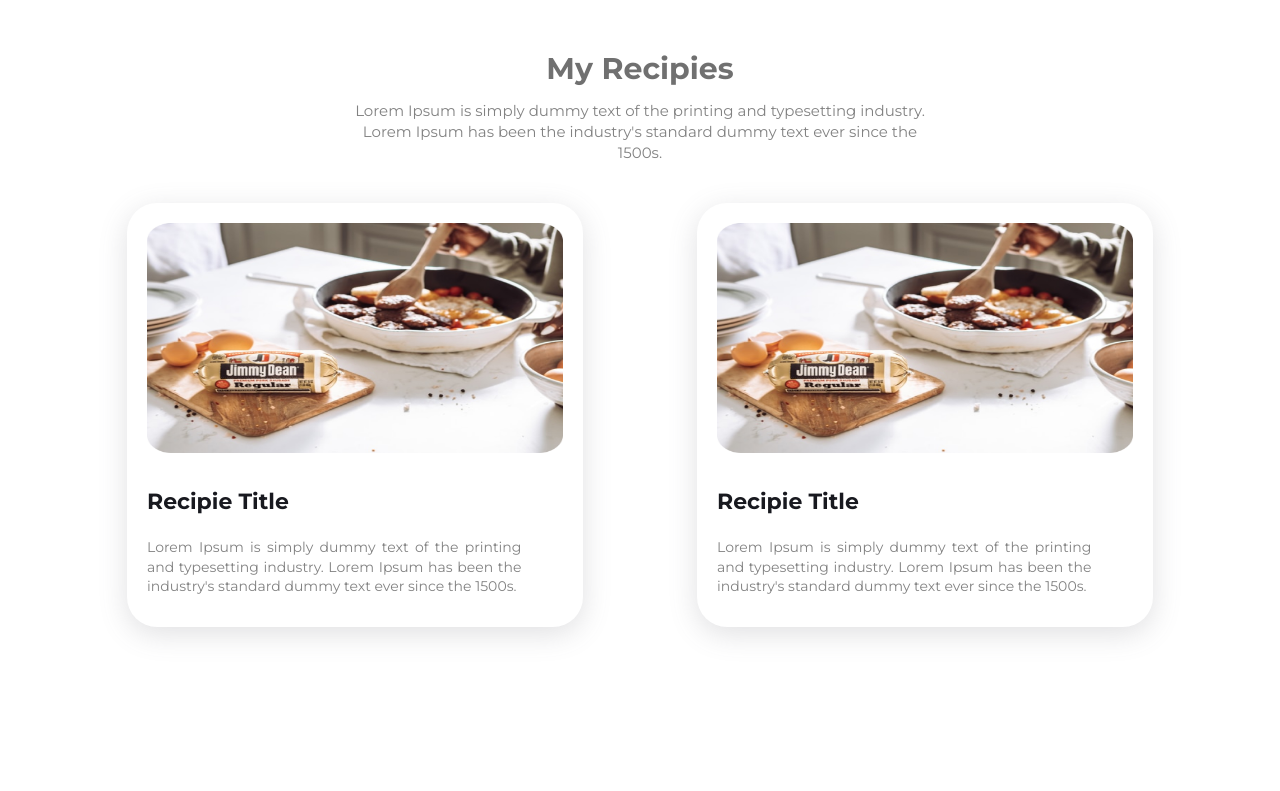
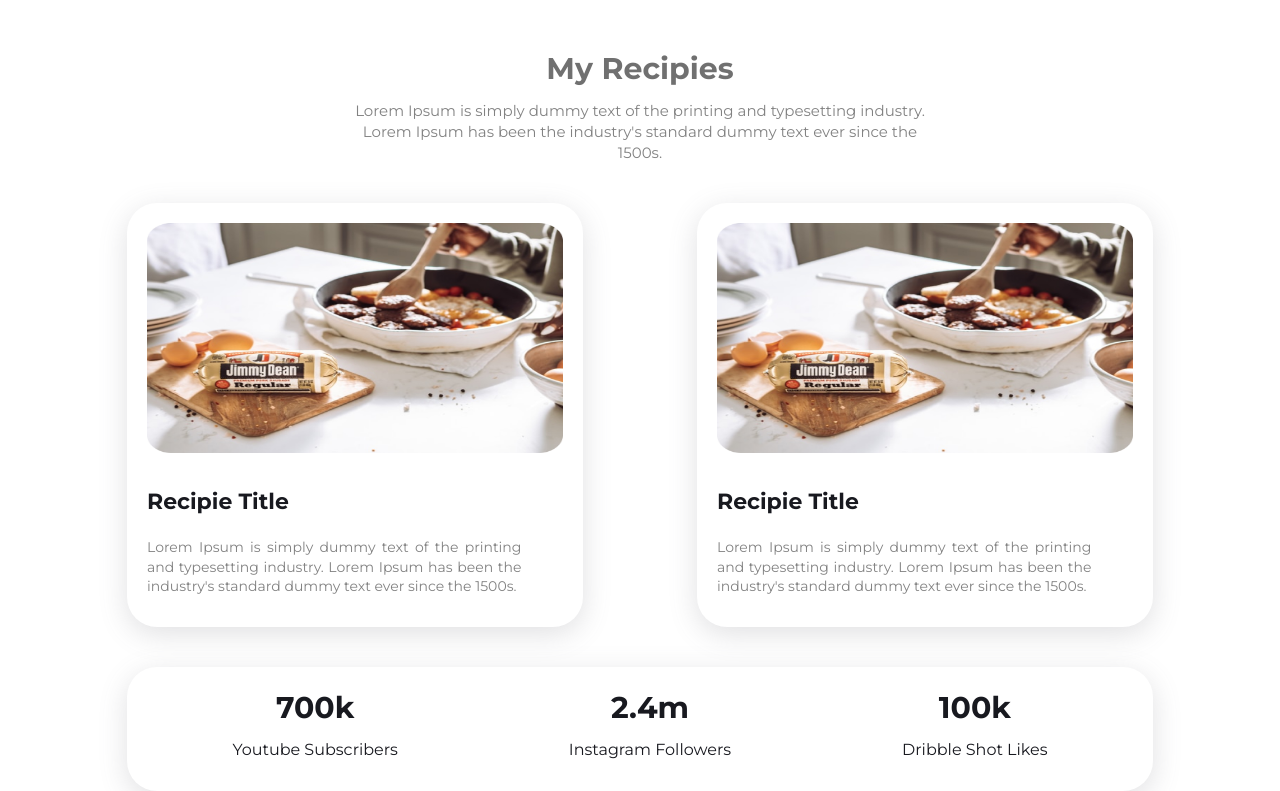
Before and after one commit to TahsinMostafiz/One-Page-Diet-Website-Demo, a plain HTML site: page index.html in a window 1280 px wide. Shown: the part 1129-1920 px from the top of the page. Before the commit the page ends 1796 px from the top, so only its background shows below. Drawn offline with Linux system fonts and the light colour scheme.

Commit message:
Added Subscribe Section

```diff
--- a/index.html
+++ b/index.html
@@ -40,7 +40,7 @@
 
     <!-- End Title Section -->
 
-     <!-- Strat About-Me Section -->
+    <!-- Strat About-Me Section -->
      <section id="about_me-section" class="row">
             <div class="section-part">
                 <div class="about_me-left-part left-part"></div>
@@ -53,9 +53,9 @@
             </div>
      </section>
 
-     <!-- End About-Me Section -->
+    <!-- End About-Me Section -->
 
-     <!-- Strat Recipies Sections -->
+    <!-- Strat Recipies Sections -->
      <section id="recipies-title">
         <div class="row">
             <h3>My Recipies</h3>
@@ -83,7 +83,32 @@
             </div>
         </div>
      </section>
-     <!-- End Recipies Sections -->
+    <!-- End Recipies Sections -->
+
+
+    <!-- Start Subscribe Sections -->
+     <section id="subscribe-section">
+        <div class="row">
+            <div class="box-card box-card-width">
+                <div class="subscribe-flex">
+                    <div class="youtube-subscribers">
+                        <h2>700k</h2>
+                        <p>Youtube Subscribers</p>
+                    </div>
+                    <div class="insta-followers">
+                        <h2>2.4m</h2>
+                        <p>Instagram Followers</p>
+                    </div>
+                    <div class="dribbble-shot-likes">
+                        <h2>100k</h2>
+                        <p>Dribble Shot Likes</p>
+                    </div>
+                </div>
+            </div>
+        </div>
+     </section>
+
+    <!-- End Subscribe Sections -->
 
 </body>
 </html>
--- a/resources/css/style.css
+++ b/resources/css/style.css
@@ -175,3 +175,45 @@ p{
     font-size: 1.4rem;
 }
 /* END RECIPIES SECTIONS DESIGN */
+
+
+/* START SUBSCRIBE SECTIONS DESIGN */
+
+.box-card-width{
+    width: 90%;
+}
+
+.subscribe-flex{
+    display: flex;
+    flex-direction: row;
+}
+
+.youtube-subscribers,
+.insta-followers,
+.dribbble-shot-likes{
+    flex: auto;
+    text-align: center;
+}
+
+.youtube-subscribers h2,
+.insta-followers h2,
+.dribbble-shot-likes h2{
+    color: #18191F;
+    font-size: 3rem;
+
+}
+
+.youtube-subscribers p,
+.insta-followers p,
+.dribbble-shot-likes p{
+    text-align: center;
+    color: #18191F;
+    font-size: 1.6rem;
+    margin-top: 1rem;
+    padding: 0;
+    width: 100%;
+}
+
+
+
+/* END SUBSCRIBE SECTIONS DESIGN */
```
